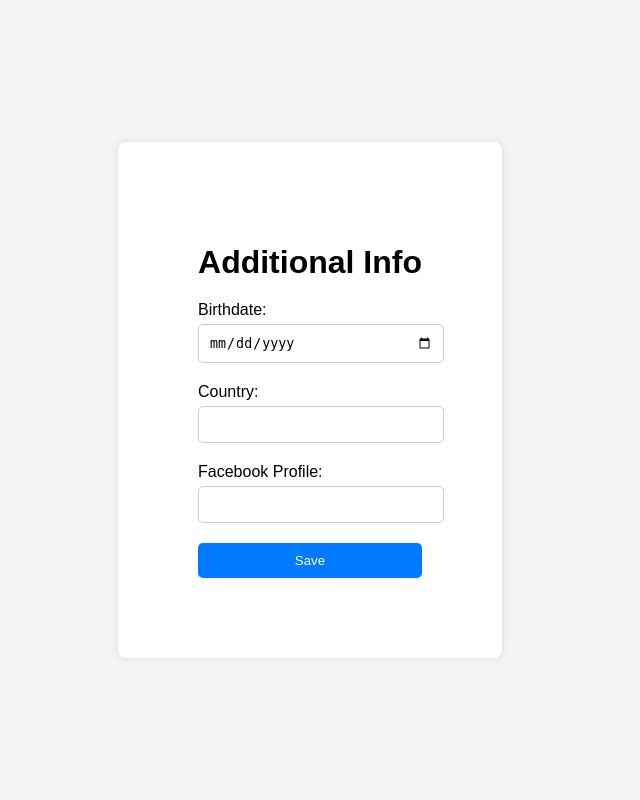
After one commit to Esraa9955/django-crowd-funding-web-app, a Django app: page /accounts/info/ in a window 1280 px wide. The commit adds this page. Shown: the whole page, without its empty margins (330-970 px from the left). Run offline with Django 5.2, Linux system fonts and the light colour scheme; the visitor is signed in with stand-in values (Sample User, id 1).

Commit message:
Additional info

```diff
--- a/accounts/forms.py
+++ b/accounts/forms.py
@@ -3,6 +3,7 @@ from django.contrib.auth.models import User
 from django.contrib.auth.forms import UserCreationForm
 from django.core.exceptions import ValidationError
 from .models import UserProfile
+from .models import AdditionalInfo
 
 class RegistrationForm(UserCreationForm):
     first_name = forms.CharField(max_length=30, required=True)
@@ -20,3 +21,9 @@ class RegistrationForm(UserCreationForm):
         if not mobile_phone.startswith('+20') or not len(mobile_phone) == 13:
             raise ValidationError("Enter a valid Egyptian phone number.")
         return mobile_phone
+
+
+class AdditionalInfoForm(forms.ModelForm):
+     class Meta:
+        model = AdditionalInfo
+        fields = ['birthdate', 'country', 'facebook']
--- a/accounts/models.py
+++ b/accounts/models.py
@@ -9,3 +9,10 @@ class UserProfile(models.Model):
 
     def __str__(self):
         return self.user.username
+
+
+class AdditionalInfo(models.Model):
+    user = models.OneToOneField(User, on_delete=models.CASCADE,default=None)
+    birthdate = models.DateField()
+    country = models.CharField(max_length=20)
+    facebook = models.URLField(max_length=200)
--- a/accounts/urls.py
+++ b/accounts/urls.py
@@ -14,4 +14,5 @@ urlpatterns = [
     path('Delete/<int:user_id>/',views.DeleteAccount,name='DeleteAccount'),
     path('delete_confirmation/<int:user_id>/', views.delete_confirmation, name='delete_confirmation'),
     path('update/<int:user_id>/', views.updateUser, name='update_user'),
+    path('info/', views.additional_info, name='additional_info'),
 ]
--- a/accounts/views.py
+++ b/accounts/views.py
@@ -9,6 +9,7 @@ from .models import *
 from django.contrib.auth.forms import AuthenticationForm
 from django.contrib.auth import login as auth_login
 from django.http import HttpResponseRedirect
+from .forms import *
 # Create your views here.
 
 
@@ -40,16 +41,13 @@ class RegistrationForm(CreateView):
     template_name = 'registration/register.html'
     success_url = reverse_lazy('login')
 
-# def activeEmail(request,user,to_email):
-#     messages.success(request,(request, f'Dear <b>{user.username}</b>, please go to your email <b>{user.email}</b> to complete registration'))
-
 
 def register(request):
     if request.method == 'POST':
         form = RegistrationForm(request.POST, request.FILES)
         if form.is_valid():
             form.save()
-            return redirect('myProfile')  # Redirect to a success page
+            return redirect('myProfile')
     else:
         form = RegistrationForm()
     return render(request, 'registration/register.html', {'form': form})
@@ -87,3 +85,51 @@ def updateUser(request, user_id):
     else:
         context['msg'] = 'Kindly fill all fields'
     return render(request,'registration/update.html',context)
+
+
+
+@login_required
+def additional_info(request):
+    dataformat = None
+    if request.method == 'POST':
+        form = AdditionalInfoForm(request.POST)
+        if form.is_valid():
+            birthdate = form.cleaned_data['birthdate']
+            country = form.cleaned_data['country']
+            facebook = form.cleaned_data['facebook']
+            exist_data = AdditionalInfo.objects.filter(user=request.user).first()
+            if exist_data:
+                exist_data.birthdate = birthdate
+                exist_data.country = country
+                exist_data.facebook = facebook
+                exist_data.save()
+            else:
+                AdditionalInfo.objects.create(user=request.user, birthdate=birthdate, country=country, facebook=facebook)
+            return redirect(reverse('myProfile'))  # Redirect to profile page
+    else:
+        form = AdditionalInfoForm()
+        form_data = AdditionalInfo.objects.filter(user=request.user).first()
+        if form_data:
+            dataformat = form_data  # Assigning the data directly since you need the entire object
+    return render(request, 'registration/additional_info.html', {'form': form, 'dataformat': dataformat})
+
+    # additional_info_instance = AdditionalInfo.objects.filter(user=request.user).first()
+
+    # if request.method == 'POST':
+    #     if additional_info_instance:
+    #         form = AdditionalInfoForm(request.POST, request.FILES, instance=additional_info_instance)
+    #     else:
+    #         form = AdditionalInfoForm(request.POST, request.FILES)
+
+    #     if form.is_valid():
+    #         additional_info = form.save(commit=False)
+    #         additional_info.user = request.user
+    #         additional_info.save()
+    #         return redirect('myProfile')
+    # else:
+    #     if additional_info_instance:
+    #         form = AdditionalInfoForm(instance=additional_info_instance)
+    #     else:
+    #         form = AdditionalInfoForm()
+
+    # return render(request, 'registration/additional_info.html', {'form': form})
--- /dev/null
+++ b/templates/registration/additional_info.html
@@ -0,0 +1,87 @@
+<!DOCTYPE html>
+<html lang="en">
+<head>
+    <meta charset="UTF-8">
+    <meta name="viewport" content="width=device-width, initial-scale=1.0">
+    <title>Additional Info</title>
+    <style>
+        body {
+            font-family: Arial, sans-serif;
+            background-color: #f4f4f4;
+            margin: 0;
+            padding: 0;
+            display: flex;
+            justify-content: center;
+            align-items: center;
+            height: 100vh;
+        }
+
+        .container {
+            background-color: #fff;
+            padding: 80px;
+            border-radius: 8px;
+            box-shadow: 0 0 10px rgba(0, 0, 0, 0.1);
+        }
+
+        .container h1 {
+            text-align: center;
+            margin-bottom: 20px;
+        }
+
+        .form-group {
+            margin-bottom: 20px;
+        }
+
+        .form-group label {
+            display: block;
+            margin-bottom: 5px;
+        }
+
+        .form-group input[type="text"],
+        .form-group input[type="date"],
+        .form-group input[type="url"] {
+            width: 100%;
+            padding: 10px;
+            border: 1px solid #ccc;
+            border-radius: 5px;
+        }
+
+        .btn-submit {
+            display: block;
+            width: 100%;
+            padding: 10px;
+            background-color: #007bff;
+            color: #fff;
+            border: none;
+            border-radius: 5px;
+            cursor: pointer;
+            transition: background-color 0.3s ease;
+        }
+
+        .btn-submit:hover {
+            background-color: #0056b3;
+        }
+    </style>
+</head>
+<body>
+    <div class="container">
+        <h1>Additional Info</h1>
+        <form method="post">
+            {% csrf_token %}
+            <div class="form-group">
+                <label for="id_birthdate">Birthdate:</label>
+                <input type="date" id="id_birthdate" name="birthdate">
+            </div>
+            <div class="form-group">
+                <label for="id_country">Country:</label>
+                <input type="text" id="id_country" name="country">
+            </div>
+            <div class="form-group">
+                <label for="id_facebook">Facebook Profile:</label>
+                <input type="url" id="id_facebook" name="facebook">
+            </div>
+            <button type="submit" class="btn-submit">Save</button>
+        </form>
+    </div>
+</body>
+</html>
--- a/templates/registration/update.html
+++ b/templates/registration/update.html
@@ -71,14 +71,14 @@ button:hover {
                 <label>Last Name</label>
                <input type="text" name="last_name" value="{{user.last_name}}">
             </div>
-            <!-- <div class="form-group">
+            <div class="form-group">
                 <label>Password</label>
                <input type="password" name="password" value="{{user.password1}}">
             </div>
             <div class="form-group">
                 <label>Confirm Password</label>
                <input type="password" name="confirm" value="{{user.password2}}">
-            </div> -->
+            </div>
             <div class="form-group">
                 <label>Mobile Phone</label>
                 <input type="text" name="mobile_phone" value="{{mobile_phone}}">
```
Also changed, not shown: templates/registration/profile.html (+20 -7 lines), accounts/migrations/0004_additionalinfo.py (added), accounts/migrations/0005_additionalinfo_user.py (added).
